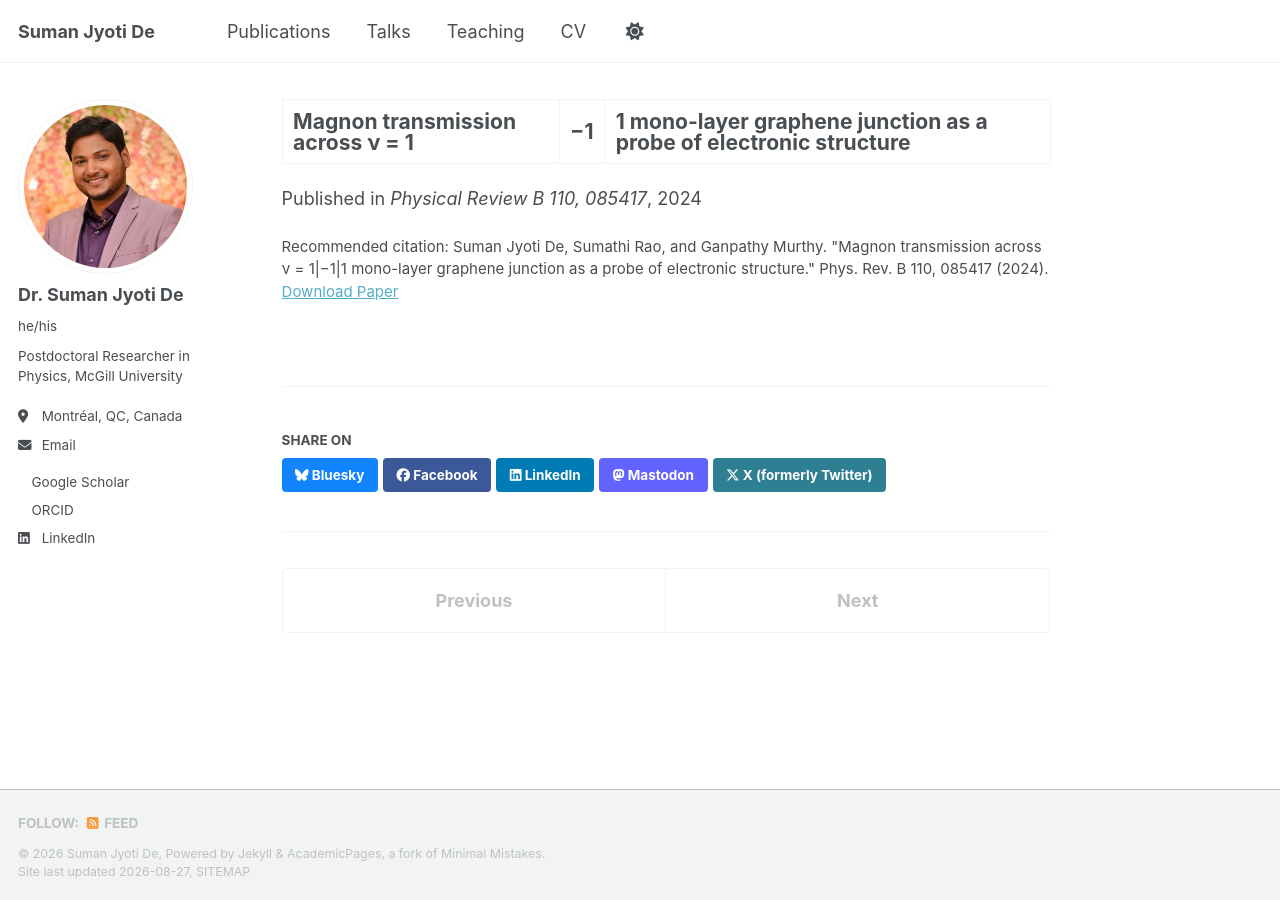
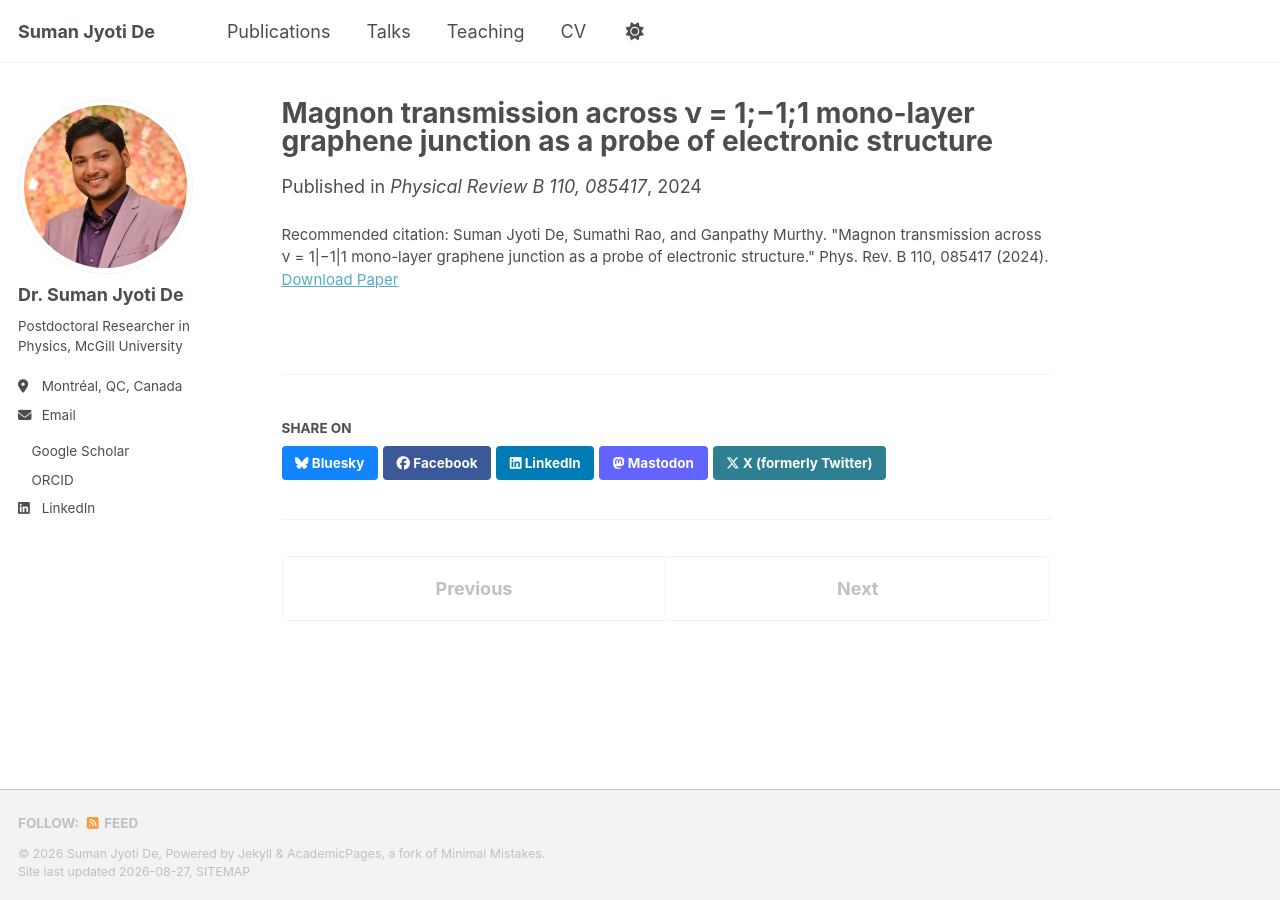
Before and after one commit to sjdphysics/sjdphysics.github.io, a Jekyll site: the page built from _publications/2024-01-01-magnon-transmission-graphene.md, in a window 1280 px wide. Built offline with Jekyll 4.4.1, drawn with Linux system fonts in a browser that asks for light colours; a style sheet for code colours, icons or effects is not loaded.

Commit message:
Update publications and config

```diff
--- a/_config.yml
+++ b/_config.yml
@@ -24,7 +24,7 @@ author:
   # Biographic information
   avatar           : "profile.png"
   name             : "Dr. Suman Jyoti De"
-  pronouns         : "he/his"
+  pronouns         : #"he/his"
   bio              : "Postdoctoral Researcher in Physics, McGill University"
   location         : "Montréal, QC, Canada"
   employer         : #"McGill University, Department of Physics"
--- a/_publications/2024-01-01-magnon-transmission-graphene.md
+++ b/_publications/2024-01-01-magnon-transmission-graphene.md
@@ -1,5 +1,5 @@
 ---
-title: "Magnon transmission across ν = 1|−1|1 mono-layer graphene junction as a probe of electronic structure"
+title: "Magnon transmission across ν = 1;−1;1 mono-layer graphene junction as a probe of electronic structure"
 collection: publications
 category: manuscripts
 permalink: /publication/2024-01-01-magnon-transmission-graphene
```
Also changed, not shown: _publications/2026-01-01-nanoscale-defects-time-reversal.md (+1 -1 lines), _publications/2026-07-01-flat-band-chiral-superconductivity.md (+1 -1 lines).
